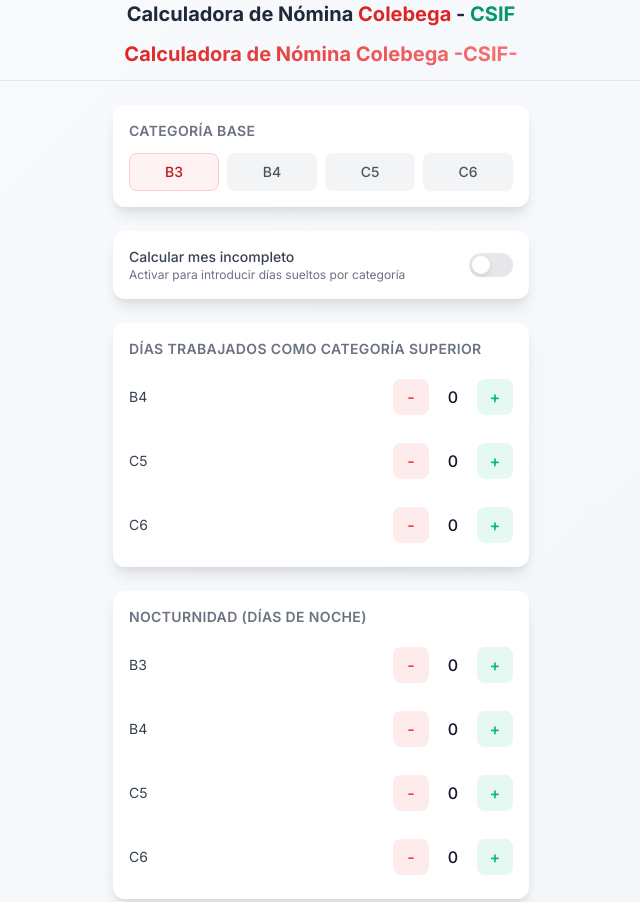
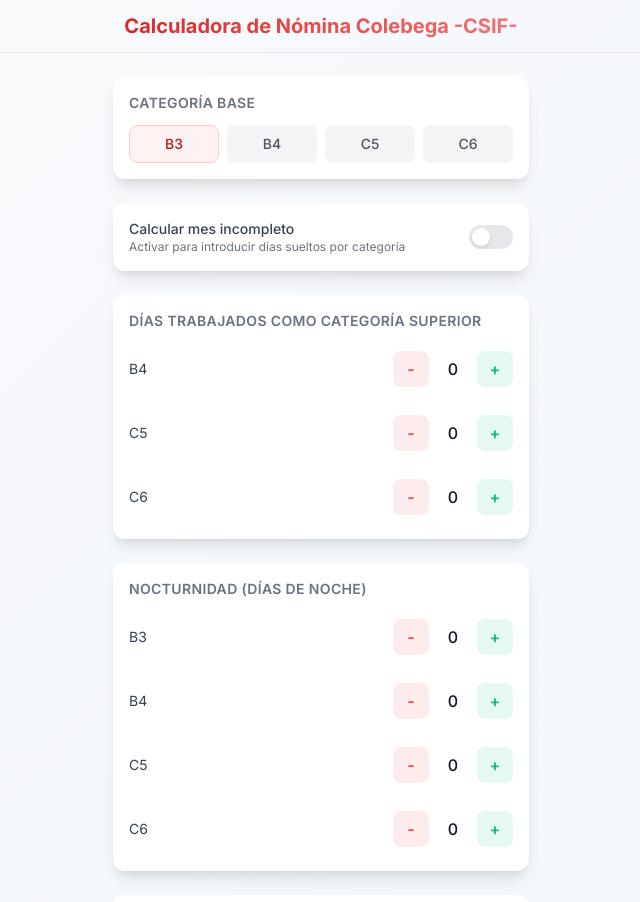
Before and after one commit to ccepvalencia/calc, a plain HTML site: page index.html in a window 1280 px wide. Shown: the top 902 px of the page, without its empty margins (319-959 px from the left). Drawn offline with nearby package versions, Linux system fonts and the light colour scheme.

Commit message:
Update index.html

```diff
--- a/index.html
+++ b/index.html
@@ -3,9 +3,7 @@
 <head>
     <meta charset="UTF-8">
     <meta name="viewport" content="width=device-width, initial-scale=1.0, maximum-scale=1.0, user-scalable=no">
-   <h1 class="text-xl font-bold text-gray-800 text-center">
-                Calculadora de Nómina <span class="text-red-600">Colebega</span> - <span class="text-green-600">CSIF</span>
-            </h1>
+    <title>Calculadora de Nómina Colebega CSIF</title>
     <link href="https://cdnjs.cloudflare.com/ajax/libs/tailwindcss/2.2.19/tailwind.min.css" rel="stylesheet">
     <style>
         @import url('https://fonts.googleapis.com/css2?family=Inter:wght@300;400;500;600;700&display=swap');
```
